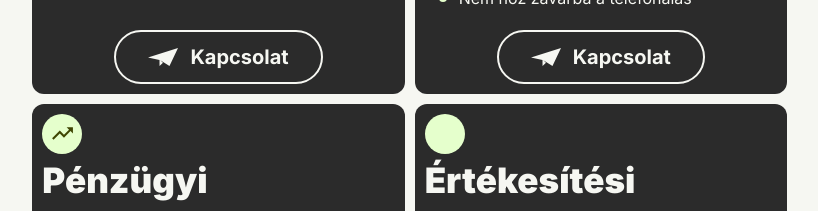
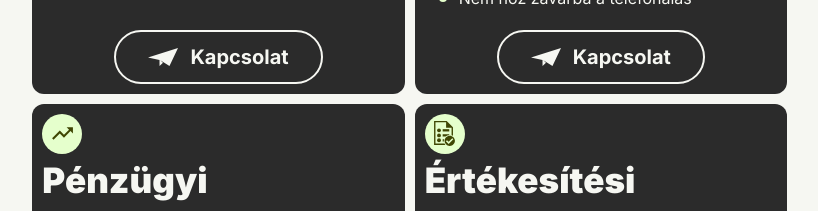
Before and after one commit to Quruzslo/sya-solutions, a Next.js app: page /rolunk in a window 1280 px wide. Shown: the part 2060-2271 px from the top of the page, without its empty margins (429-1247 px from the left). Built offline with nearby package versions, Linux system fonts and the light colour scheme; a web font is replaced by a local one.

Commit message:
assistens ikonka

```diff
--- a/app/rolunk/carrierData.js
+++ b/app/rolunk/carrierData.js
@@ -116,6 +116,38 @@ export const carrierData = [
   {
     id: 4,
     title: "Értékesítési Asszisztens",
+    icon: (
+      <svg
+        fill="#3f4603"
+        version="1.1"
+        id="Capa_1"
+        xmlns="http://www.w3.org/2000/svg"
+        xmlnsXlink="http://www.w3.org/1999/xlink"
+        width="25px"
+        height="25px"
+        viewBox="0 0 31.361 31.361"
+        xmlSpace="preserve"
+      >
+        <g id="SVGRepo_bgCarrier" strokeWidth="0"></g>
+        <g
+          id="SVGRepo_tracerCarrier"
+          strokeLinecap="round"
+          strokeLinejoin="round"
+        ></g>
+        <g id="SVGRepo_iconCarrier">
+          <g>
+            <path d="M22.277,18.415c-3.574,0-6.474,2.897-6.474,6.474c0,3.574,2.899,6.473,6.474,6.473s6.475-2.897,6.475-6.473 C28.752,21.312,25.853,18.415,22.277,18.415z M20.889,28.869l-3.457-3.456l1.357-1.358l2.1,2.1l4.568-4.568l1.356,1.357 L20.889,28.869z"></path>
+            <path d="M4.326,28.289V1.719h13.363v6.884h6.885v9.22c0.612,0.198,1.188,0.478,1.719,0.819V7.891L18.401,0H2.609v30.008h14.293 c-0.486-0.51-0.9-1.087-1.227-1.719H4.326z"></path>
+            <circle cx="8.788" cy="11.686" r="2.426"></circle>
+            <rect x="13.391" y="10.246" width="8.238" height="2.88"></rect>
+            <circle cx="8.788" cy="18.094" r="2.426"></circle>
+            <path d="M21.629,17.488v-0.834h-8.238v2.88h3.744C18.324,18.391,19.891,17.639,21.629,17.488z"></path>
+            <circle cx="8.788" cy="24.19" r="2.426"></circle>
+            <path d="M13.391,22.751v2.88h1.49c-0.024-0.245-0.038-0.492-0.038-0.742c0-0.744,0.113-1.459,0.316-2.138H13.391z"></path>
+          </g>
+        </g>
+      </svg>
+    ),
     description:
       "Pénzügyi és biztosítási területen működő cégünk értékesítési asszisztens munkatársat keres ügyfélgondozásra, telefonos kapcsolattartásra és adminisztrációs feladatok ellátására.",
     elvarasok: [
```
